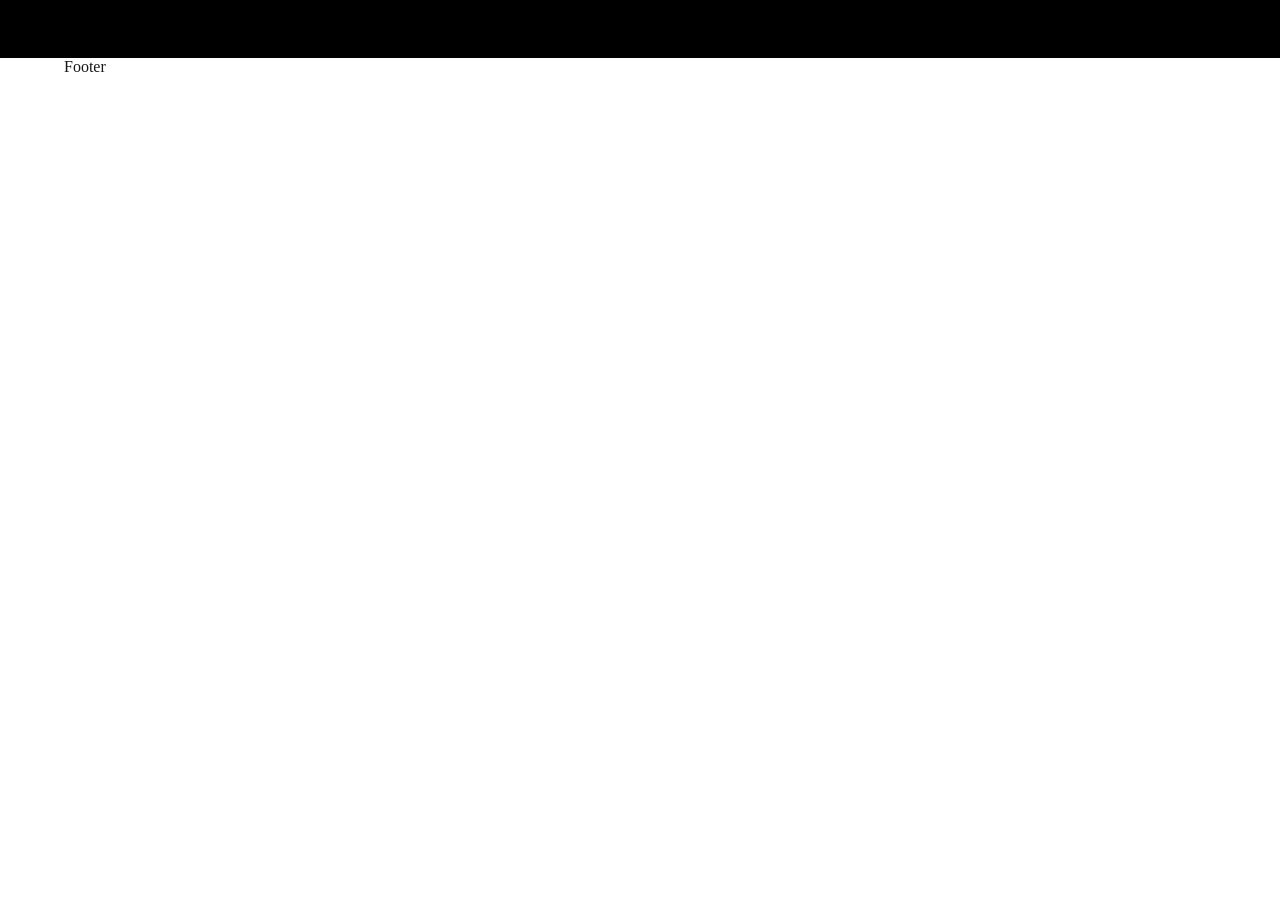
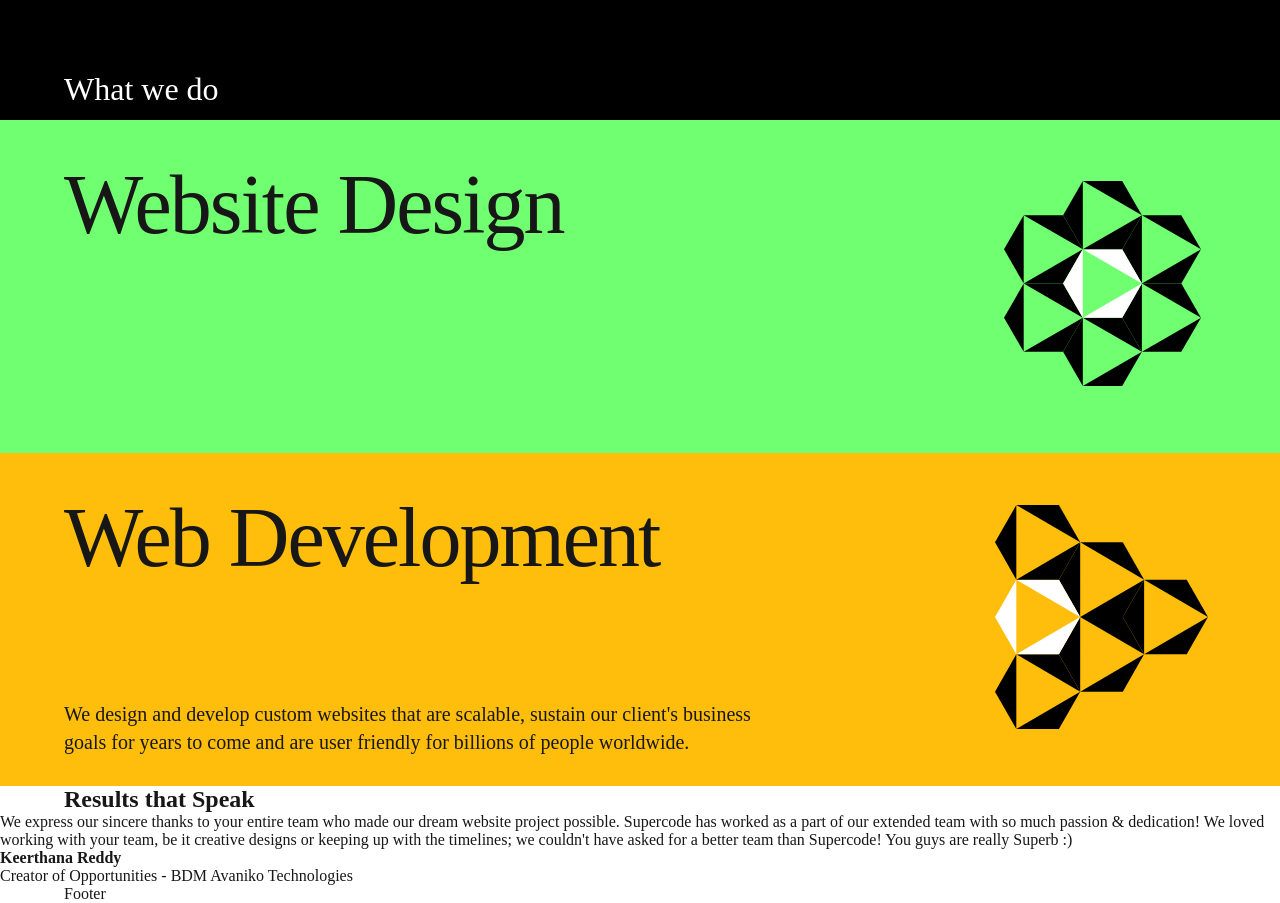
Before and after one commit to sooryajith-supercode/supercode-website, a Next.js app: page /home in a window 1280 px wide. Shown: the part 2020-2923 px from the top of the page. Before the commit the page ends 2096 px from the top, so only its background shows below. Built offline with nearby package versions, Linux system fonts and the light colour scheme; a web font is replaced by a local one.

Commit message:
home page service section update

```diff
--- a/package.json
+++ b/package.json
@@ -12,7 +12,8 @@
     "@next/font": "^14.2.14",
     "next": "14.2.14",
     "react": "^18",
-    "react-dom": "^18"
+    "react-dom": "^18",
+    "swiper": "^11.1.14"
   },
   "devDependencies": {
     "eslint": "^8",
--- /dev/null
+++ b/src/app/components/cards/ServiceCard.jsx
@@ -0,0 +1,24 @@
+import React from "react";
+import * as styles from "../component.module.css";
+export default function ServiceCard({ data }) {
+    if (!data) return <></>;
+    const colors = ["#70FF70", "#FFBE0B",];
+    return (
+        <>
+            {data?.map((e, index) => {
+                const cardColor = colors[index % colors.length];
+                return (
+                    <div className={styles?.ServiceCard} key={index} style={{ backgroundColor: cardColor }}>
+                        <div className={`${styles?.ServiceCardText} container`} >
+                            <div className={`${styles?.ServiceCardTextContent}`}>
+                                <p className="heading-3">{e.heading}</p>
+                                <p className={`${styles?.ServiceCarddesc} text-5`}>{e.description}</p>
+                            </div>
+                            <div dangerouslySetInnerHTML={{ __html: e.icon }} />
+                        </div>
+                    </div>
+                );
+            })}
+        </>
+    );
+}
--- a/src/app/components/component.module.css
+++ b/src/app/components/component.module.css
@@ -8,3 +8,23 @@
     border-radius: 56px;
     border: 1.2px solid var(--color-9);
 }
+/* cards */
+/* servicecard */
+.ServiceCard{
+    padding: 30px 0;
+}
+.ServiceCardTextContent{
+    display: flex;
+    flex-direction: column;
+    justify-content: space-between;
+    gap: 10px;
+}
+.ServiceCardText{
+    display: flex;
+    justify-content: space-between;
+    gap: 20px;
+}
+.ServiceCarddesc{
+    max-width: 711px;
+    width: 100%;
+}
--- a/src/app/globals.css
+++ b/src/app/globals.css
@@ -84,6 +84,14 @@ a {
   letter-spacing: -4px;
 }
 
+.heading-3 {
+  font-size: 84px;
+  font-style: normal;
+  font-weight: 500;
+  line-height: 110px;
+  letter-spacing: -2px;
+}
+
 /* text */
 .text-1 {
   font-size: 52px;
@@ -98,6 +106,13 @@ a {
   font-style: normal;
   font-weight: 200;
   line-height: 40px;
+}
+
+.text-4-med {
+  font-size: 32px;
+  font-style: normal;
+  font-weight: 500;
+  line-height: 62px;
 }
 
 .text-5 {
--- /dev/null
+++ b/src/app/home/components/Results.jsx
@@ -0,0 +1,31 @@
+import React from 'react'
+import { Swiper, SwiperSlide } from 'swiper/react';
+import 'swiper/css';
+export default function Results({results}) {
+    const { heading, slides } = results || {};
+    return (
+        <div>
+            <div className="container">
+                <h2>{heading}</h2>
+            </div>
+            {slides && slides.length > 0 ? (
+                <Swiper
+                    spaceBetween={50}
+                    slidesPerView={1}
+                >
+                    {slides.map((slide, index) => (
+                        <SwiperSlide key={index}>
+                            <div className="slide-content">
+                                <p>{slide.testimonial}</p>
+                                <h4>{slide.Name}</h4>
+                                <p>{slide.position}</p>
+                            </div>
+                        </SwiperSlide>
+                    ))}
+                </Swiper>
+            ) : (
+                <p>No slides available</p>
+            )}
+        </div>
+    )
+}
--- /dev/null
+++ b/src/app/home/components/WhatWeDo.jsx
@@ -0,0 +1,19 @@
+import React from 'react'
+import * as styles from "../css/whatwedo.module.css"
+import ServiceCard from '@/app/components/cards/ServiceCard';
+
+export default function WhatWeDo({ whatwedo }) {
+    const { heading,serviceData } = whatwedo || {};
+    return (
+        <div>
+            <div className={`${styles?.whatwedoHeading}`}>
+                <div className="container">
+                    <h2 className="text-4-med">{heading}</h2>
+                </div>
+            </div>
+            <div>
+                <ServiceCard data={serviceData}/>
+            </div>
+        </div>
+    )
+}
--- /dev/null
+++ b/src/app/home/css/whatwedo.module.css
@@ -0,0 +1,4 @@
+.whatwedoHeading{
+    background-color: var(--color-9);
+    color: var(--color-10);
+}
--- a/src/app/home/page.js
+++ b/src/app/home/page.js
@@ -3,9 +3,11 @@ import * as styles from "./homepage.module.css"
 import BannerSection from './components/BannerSection'
 import { HomePage } from '@/utilites/helper'
 import Visionary from './components/visionary';
+import WhatWeDo from './components/WhatWeDo';
+import Results from './components/Results';
 
 export default function Home() {
-    const { banner, visionary } = HomePage || {};
+    const { banner, visionary,whatwedo,results } = HomePage || {};
     return (
         <div>
             <div className={`${styles?.sectionMainWrap}`}>
@@ -18,6 +20,8 @@ export default function Home() {
                     </div>
                 </div>
             </div>
+            <WhatWeDo whatwedo={whatwedo} />
+            <Results results={results}/>
         </div>
     )
 }
```
Also changed, not shown: public/assets/silver.png (added), src/app/home/css/results.css (added), src/utilites/helper.js, 1 other file (tests, documents, lock files or other folders).
